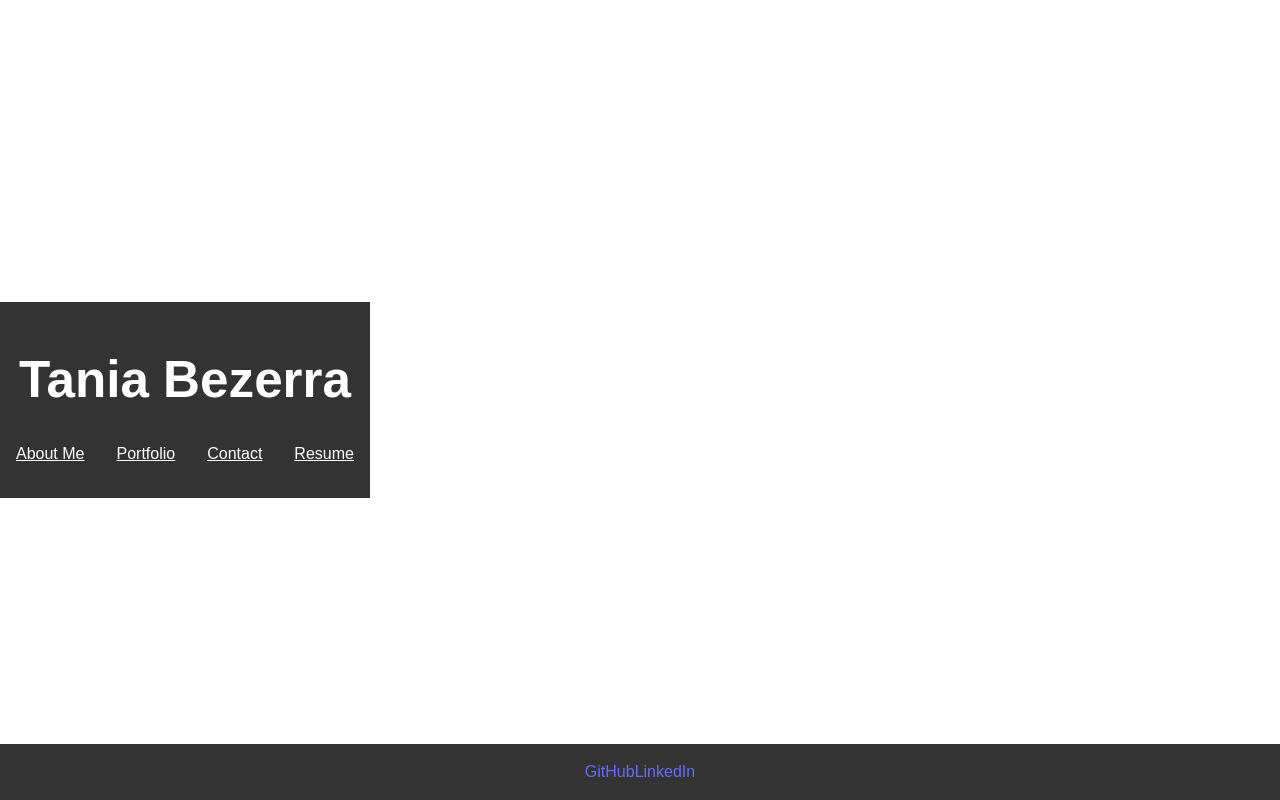
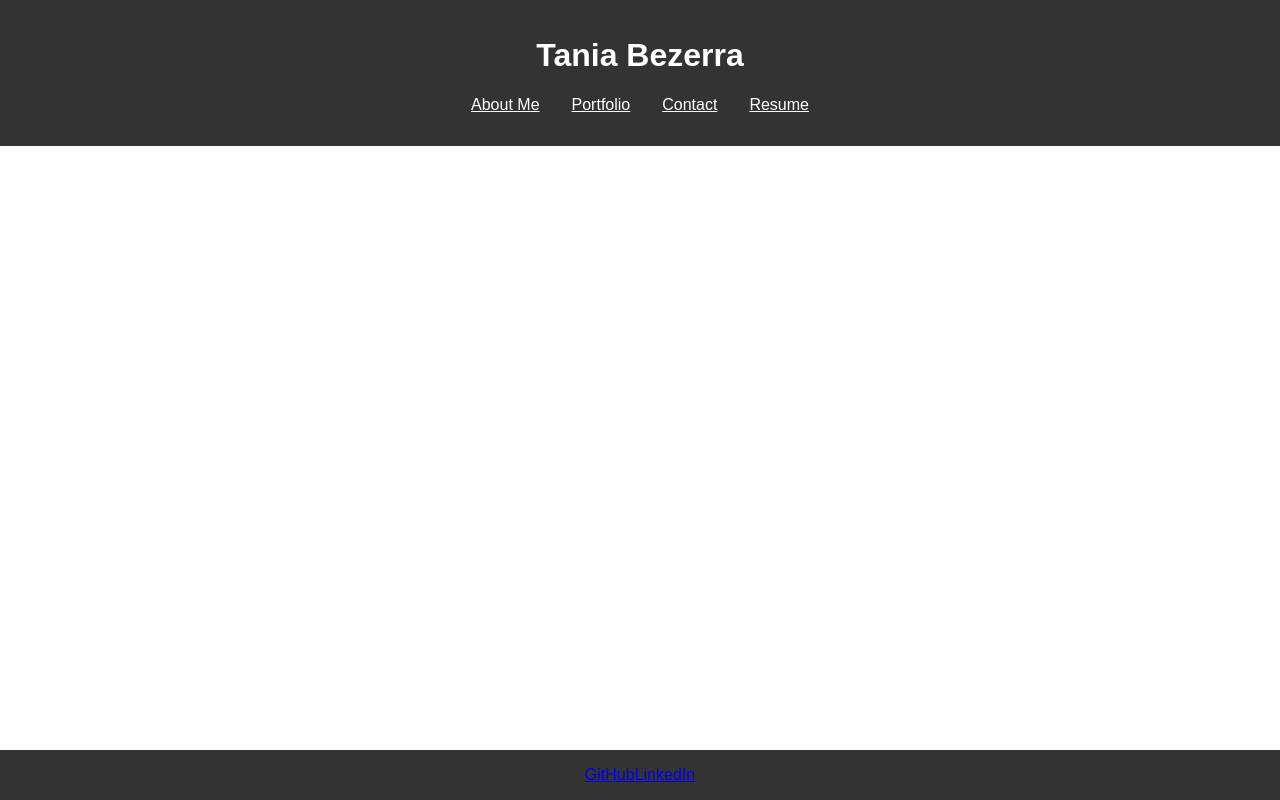
Before and after one commit to nybrasil/HW20-React-Portfolio, a React (Vite) app in the folder portfolio/: page / in a window 1280 px wide. Built offline with nearby package versions, Linux system fonts and the light colour scheme.

Commit message:
updated index.css

```diff
--- a/portfolio/src/index.css
+++ b/portfolio/src/index.css
@@ -1,69 +1,3 @@
-:root {
-  font-family: Inter, system-ui, Avenir, Helvetica, Arial, sans-serif;
-  line-height: 1.5;
-  font-weight: 400;
+/* src/index.css */
 
-  color-scheme: light dark;
-  color: rgba(255, 255, 255, 0.87);
-  background-color: #242424;
-
-  font-synthesis: none;
-  text-rendering: optimizeLegibility;
-  -webkit-font-smoothing: antialiased;
-  -moz-osx-font-smoothing: grayscale;
-  -webkit-text-size-adjust: 100%;
-}
-
-a {
-  font-weight: 500;
-  color: #646cff;
-  text-decoration: inherit;
-}
-a:hover {
-  color: #535bf2;
-}
-
-body {
-  margin: 0;
-  display: flex;
-  place-items: center;
-  min-width: 320px;
-  min-height: 100vh;
-}
-
-h1 {
-  font-size: 3.2em;
-  line-height: 1.1;
-}
-
-button {
-  border-radius: 8px;
-  border: 1px solid transparent;
-  padding: 0.6em 1.2em;
-  font-size: 1em;
-  font-weight: 500;
-  font-family: inherit;
-  background-color: #1a1a1a;
-  cursor: pointer;
-  transition: border-color 0.25s;
-}
-button:hover {
-  border-color: #646cff;
-}
-button:focus,
-button:focus-visible {
-  outline: 4px auto -webkit-focus-ring-color;
-}
-
-@media (prefers-color-scheme: light) {
-  :root {
-    color: #213547;
-    background-color: #ffffff;
-  }
-  a:hover {
-    color: #747bff;
-  }
-  button {
-    background-color: #f9f9f9;
-  }
-}
+@import './App.css';
```
